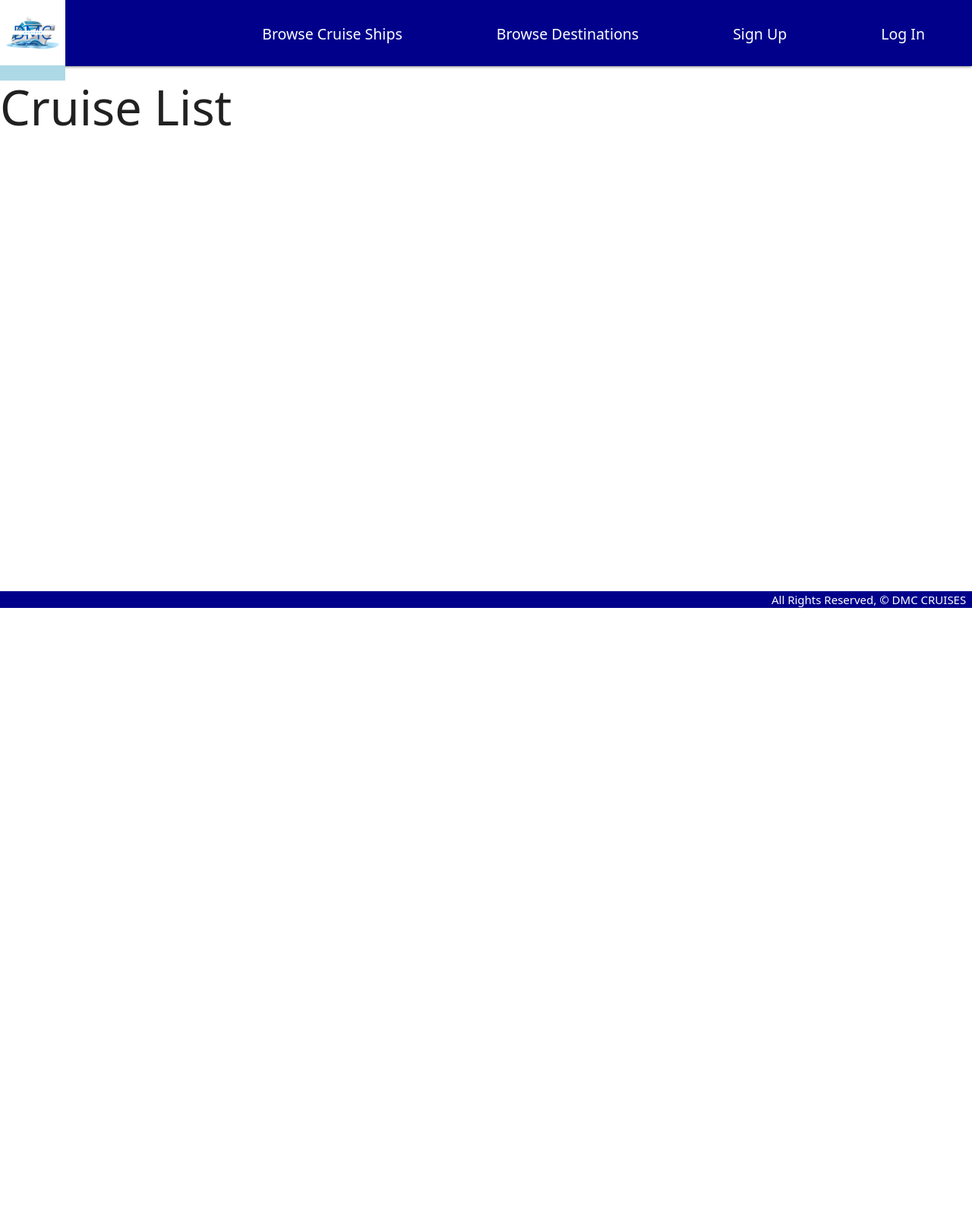
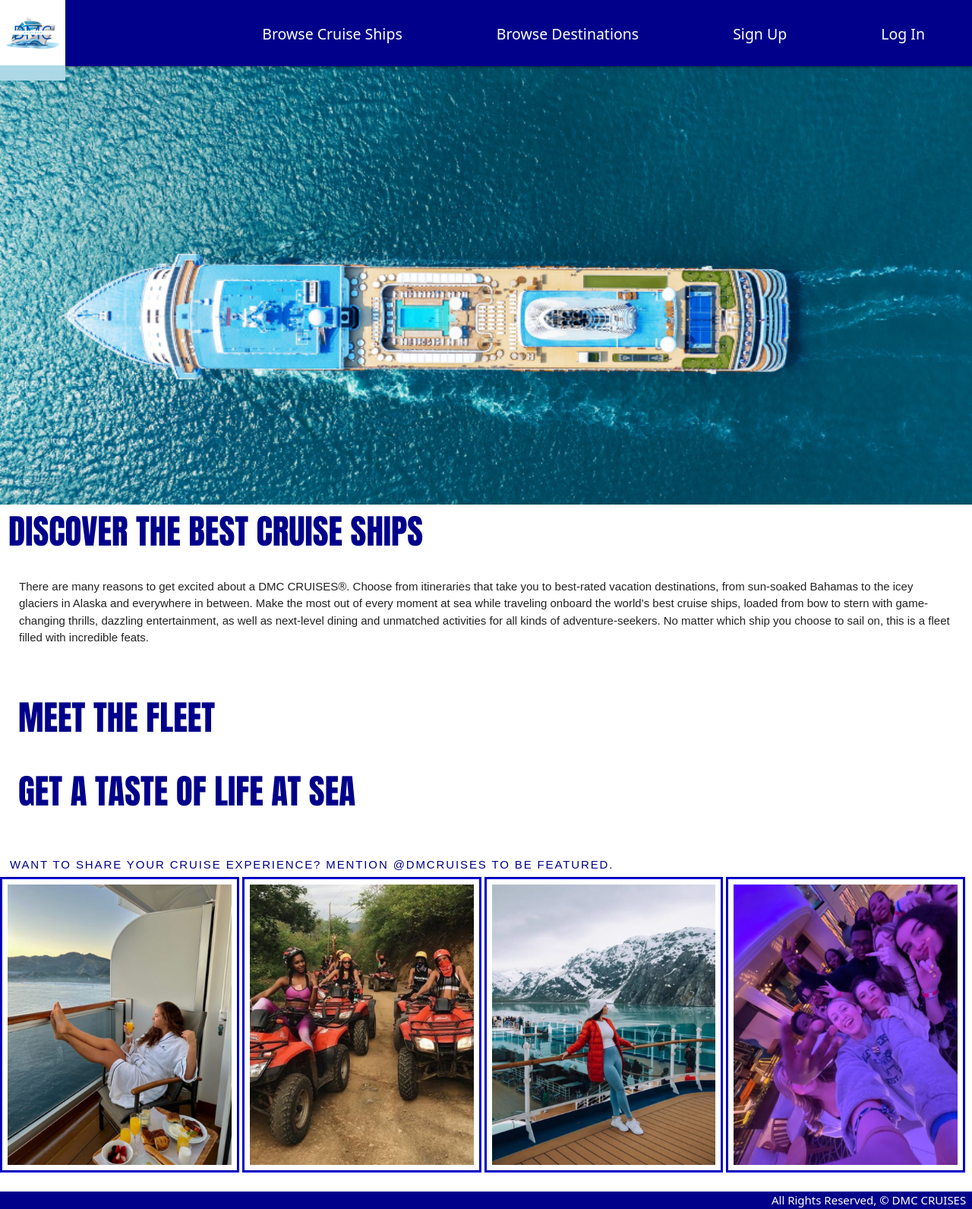
Before and after one commit to mlewis2257/dmc-cruises, a Django app: page /cruises/ in a window 1280 px wide. Shown: the whole page at 76% size. Before the commit the page ends 800 px from the top, so only its background shows below. Run offline with Django 4.2, Linux system fonts and the light colour scheme; data that the repository does not hold is empty; parts of the project's set-up code (start-up, migrations or seed data) failed here and were passed over.

Commit message:
css cruise index

```diff
--- a/main_app/templates/cruises/index.html
+++ b/main_app/templates/cruises/index.html
@@ -1,7 +1,74 @@
 {% extends 'base.html' %}
 {% block content %}
 
-<h1>Cruise List</h1>
+<style>
+
+  #image-wrapper {
+    height: 600px;
+    background-size: cover;
+    width: 100%;
+    background-image:url("../../static/images/top.png");
+  }
+
+  h1 {
+    font-family: "Kapra-Optimized",Impact,"Arial Narrow",Arial,sans-serif;
+    color: darkblue;
+    font-size: 3rem;
+    text-transform: uppercase;
+    line-height: 110%;
+    margin: 0;
+    padding: 24px;
+}
+
+h6 {
+  font-family: "ProximaNova-Regular",Arial,sans-serif;
+  font-size: 1rem;
+  line-height: 150%;
+  margin:0;
+  padding: 25px;
+}
+
+
+h5 {
+font-family: "Kapra-Optimized",Impact,"Arial Narrow",Arial,sans-serif;
+color:darkblue;
+font-size: 3rem;
+text-transform: uppercase;
+line-height: 110%;
+margin: 0;
+padding: 11px;
+}
+
+h2 {
+  font-family: "ProximaNova-Regular",Arial,sans-serif;
+  color:darkblue;
+  font-size: 1rem;
+  letter-spacing: .125rem;
+  text-transform: uppercase;
+  margin:28px 2px -3px;
+  padding: 11px;
+}
+
+#cruise_home {
+  border-style: groove;
+  border-color: blue;
+  width: 24.6%;
+  margin:0;
+  padding:7px;
+}
+</style>
+
+<div id="image-wrapper">
+</div>
+
+<div class="row">
+  <div class="col-sm-6 order-md-2">
+    <h5>DISCOVER THE BEST CRUISE SHIPS</h5>
+    <h6>There are many reasons to get excited about a DMC CRUISES®. Choose from itineraries that take you to best-rated vacation destinations, from sun-soaked Bahamas to the icey glaciers in Alaska and everywhere in between. Make the most out of every moment at sea while traveling onboard the world’s best cruise ships, loaded from bow to stern with game-changing thrills, dazzling entertainment, as well as next-level dining and unmatched activities for all kinds of adventure-seekers. No matter which ship you choose to sail on, this is a fleet filled with incredible feats.</h6>
+  </div>
+</div>
+
+<h1>Meet the fleet</h1>
 
 {% for cruise in cruises %}
   <a href="{% url 'cruise_detail' cruise.id %}">
@@ -11,6 +78,20 @@
         </div>
     </div>
   </a>
+
+
 {% endfor %}
 
+<h1>Get a Taste of Life at Sea</h1>
+<h2>Want to share your cruise experience? Mention @DMCRUISES to be featured.</h2>
+
+<div class="row">
+  <div class="col-4">
+    <div id="simple-list-example" class="d-flex flex-column gap-2 simple-list-example-scrollspy text-center">
+      <a class="p-1 rounded" href="#simple-list-item-1"> <img id="cruise_home" src="../../static/images/photo.png"></a>
+      <a class="p-1 rounded" href="#simple-list-item-2"> <img id="cruise_home" src="../../static/images/girls.png"></a>
+      <a class="p-1 rounded" href="#simple-list-item-3"> <img id="cruise_home" src="../../static/images/red.png"></a>
+      <a class="p-1 rounded" href="#simple-list-item-4"> <img id="cruise_home" src="../../static/images/kids.png"></a>
+    </div>
+  </div>
 {% endblock %}
```
Also changed, not shown: main_app/templates/cruises/detail.html (+25 -0 lines), main_app/templates/destinations/index.html (+23 -0 lines), main_app/templates/home.html (+15 -14 lines), main_app/static/images/best.png (added), main_app/static/images/destionation.png (added), main_app/static/images/detail.png (added), main_app/static/images/girls.png (added), main_app/static/images/kids.png (added), main_app/static/images/matt.png (added), main_app/static/images/photo.png (added), main_app/static/images/red.png (added), main_app/static/images/top.png (added).
